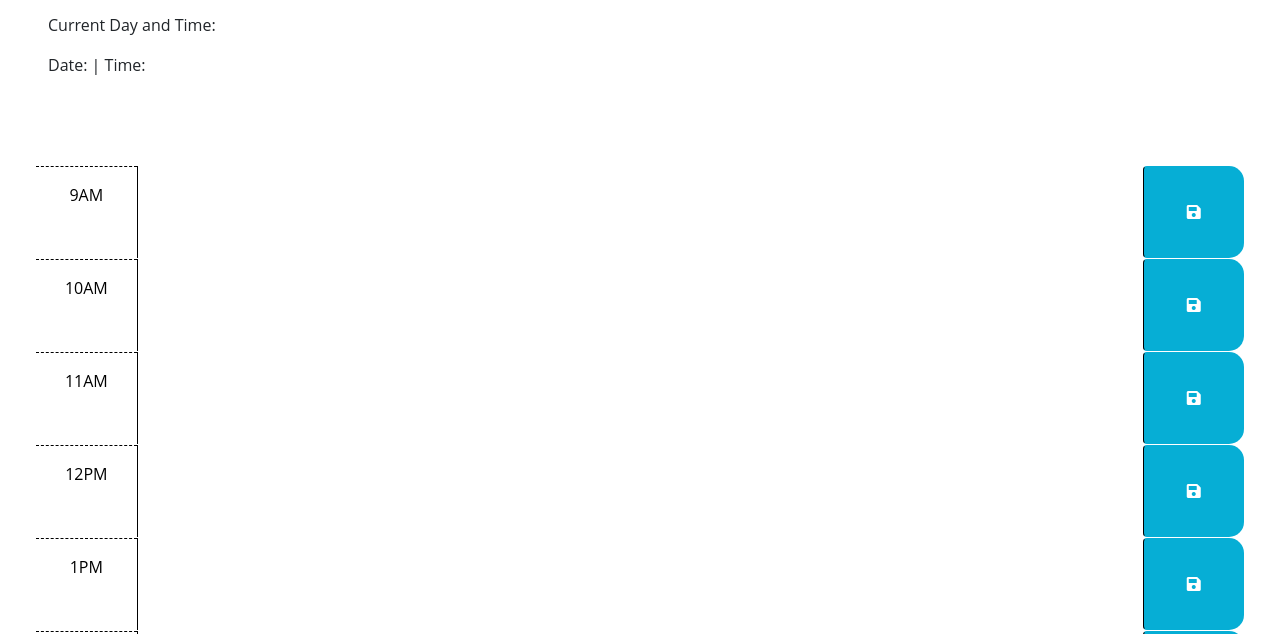
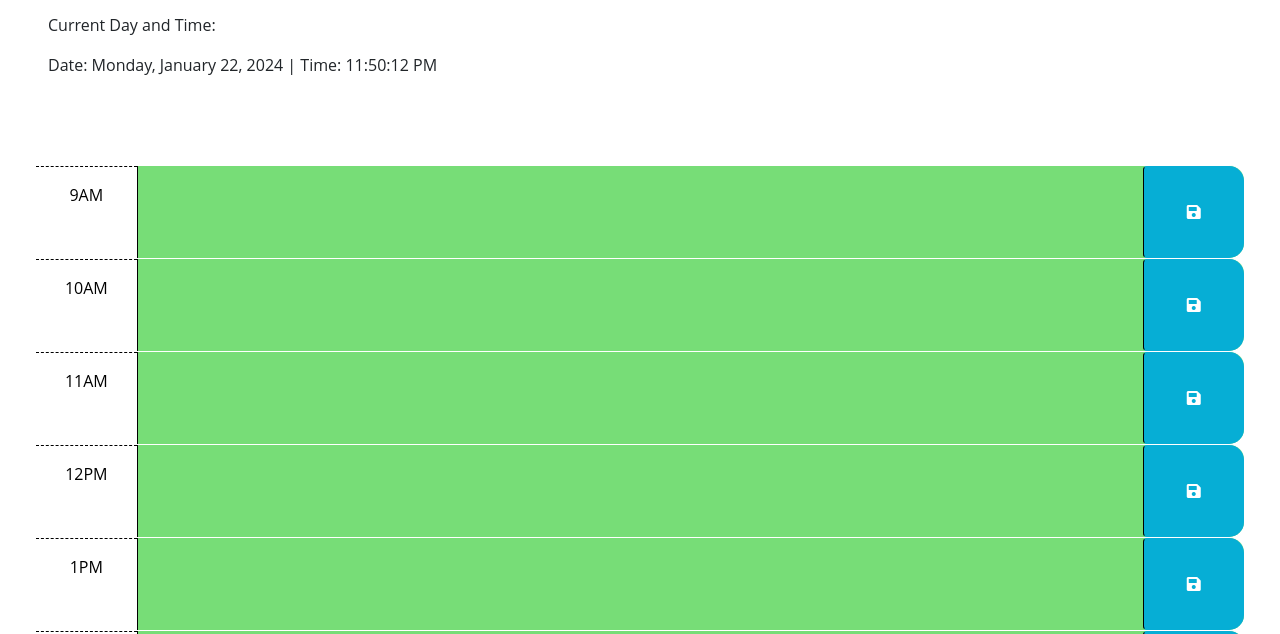
Before and after one commit to sberry940/Work-Day-Scheduler, a plain HTML site: page Develop/index.html in a window 1280 px wide. Shown: the part 166-800 px from the top of the page. Drawn offline with nearby package versions, Linux system fonts and the light colour scheme.

Commit message:
created time display and called functions to set up webpage

```diff
--- a/Develop/index.html
+++ b/Develop/index.html
@@ -110,7 +110,7 @@
     <script src="https://cdn.jsdelivr.net/npm/dayjs@1.11.3/dayjs.min.js"
     integrity="sha256-iu/zLUB+QgISXBLCW/mcDi/rnf4m4uEDO0wauy76x7U="
     crossorigin="anonymous"></script>
-
+    <script src="https://code.jquery.com/jquery-3.4.1.min.js"></script>
     <script src="script.js"></script>
   </body>
 </html>
--- a/Develop/script.js
+++ b/Develop/script.js
@@ -43,5 +43,20 @@ $(function () {
     $(this).children('.description').val(value);
   })
   //function to create current time display
+  function updateTime() {
+    const dateElement = $('#date');
+    const timeElement = $('#time');
+    const currentDate = dayjs().format('dddd, MMMM D, YYYY');
+    const currentTime = dayjs().format('hh:mm:ss A');
+    dateElement.text(currentDate);
+    timeElement.text(currentTime);
+  }
 
+  //calls main functions to set up the page
+  hourlyColor();
+  textEntry();
+  refreshColor();
+
+  //sets interval for live time
+  setInterval(updateTime, 1000);
 });
```
